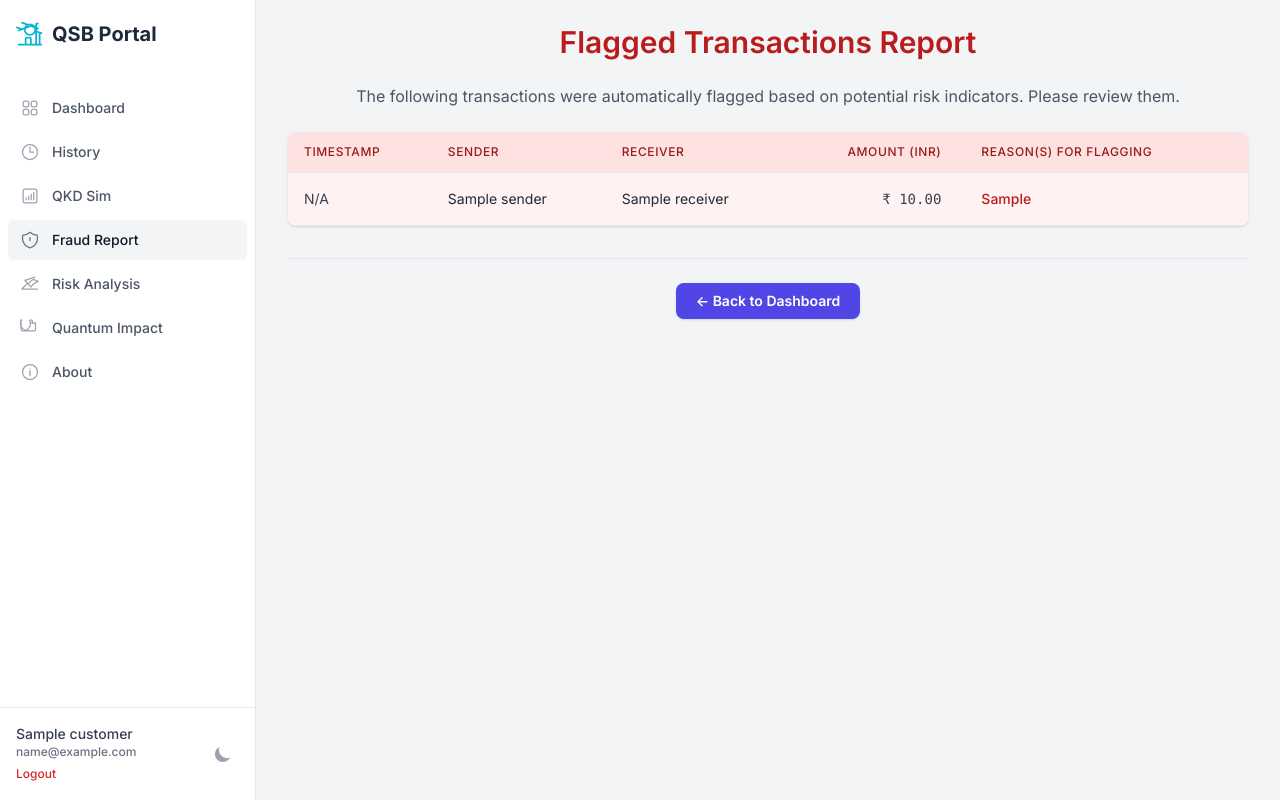
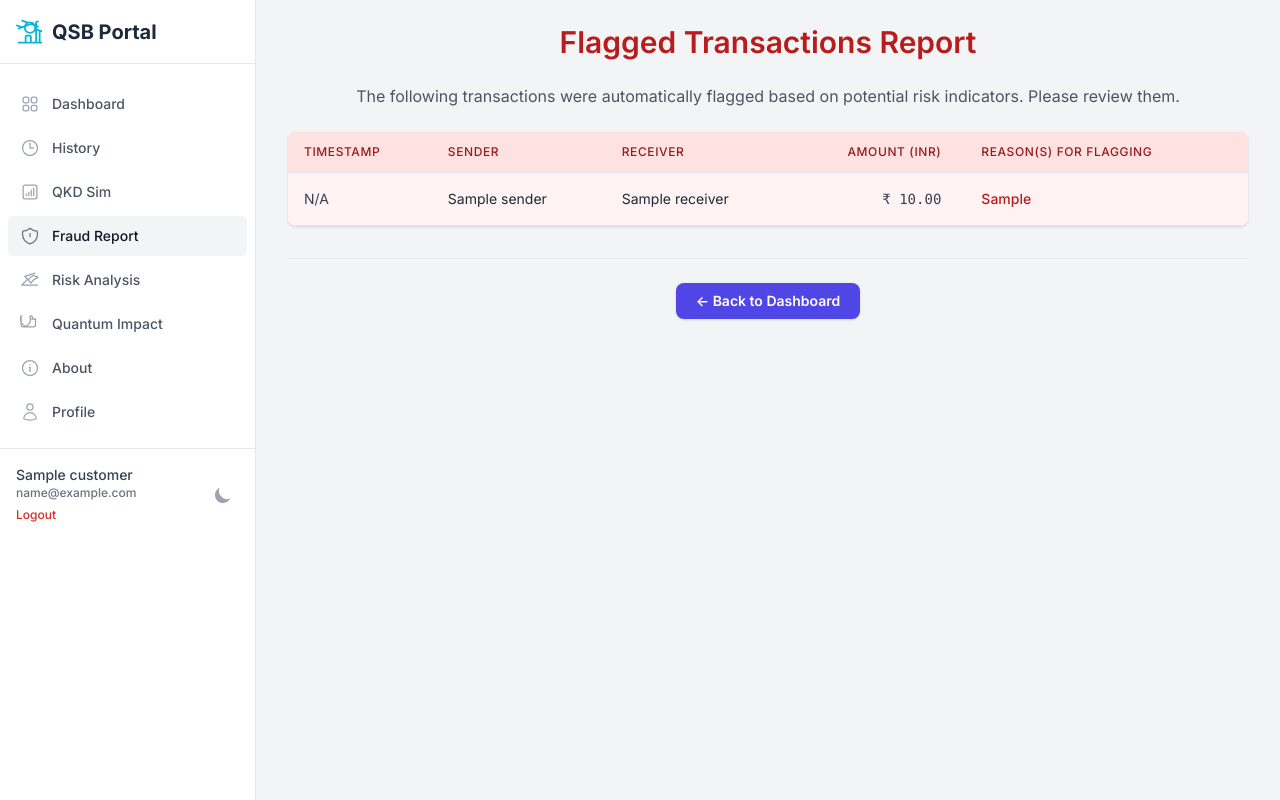
Before and after one commit to karunchakki/fraud-detection-qkd, a Flask app: page /fraud in a window 1280 px wide. Run offline with Flask 3, Linux system fonts and the light colour scheme; the visitor is signed in with stand-in values (Sample User, id 1); a database or web service that is not in the repository returns one stand-in record (values such as "Sample title"); parts of the project's set-up code (start-up, migrations or seed data) failed here and were passed over; some libraries are stand-ins or nearby versions.

Commit message:
Update base.html

```diff
--- a/templates/base.html
+++ b/templates/base.html
@@ -58,23 +58,28 @@
 <div class="flex h-screen overflow-hidden">
 
     {# --- Sidebar Navigation (Desktop - hidden on small screens) --- #}
-    {# Added id="desktop-sidebar", fixed positioning for mobile overlay, transforms, transitions #}
+    {# Restructured for proper scrolling of links + footer #}
     <aside id="desktop-sidebar"
            class="fixed inset-y-0 left-0 z-40 flex flex-shrink-0 w-64 flex-col border-r border-neutral-200 dark:border-primary-800 bg-white dark:bg-primary-900
                   transform -translate-x-full transition-transform duration-300 ease-in-out {# Start hidden off-screen on mobile #}
                   lg:relative lg:translate-x-0 lg:flex {# Always visible and in place on large screens #}
-                  ">
-        <div class="flex flex-col flex-grow pt-5 pb-4 overflow-y-auto">
-            {# Sidebar Header / Logo #}
-            <div class="flex items-center flex-shrink-0 px-4 mb-5">
+                  h-full"> {# Ensure aside takes full height for flex-col to work #}
+
+        {# Sidebar Header / Logo (Fixed height, non-scrolling part) #}
+        <div class="flex items-center flex-shrink-0 px-4 h-16 border-b border-neutral-200 dark:border-primary-800"> {# Added fixed height & border #}
             <a href="{{ url_for('index') }}" class="text-primary-800 dark:text-white hover:text-accent-500 dark:hover:text-accent-300 transition-colors duration-200 ease-in-out text-xl font-bold flex items-center">
                 {# Placeholder Logo SVG #}
                 <svg xmlns="http://www.w3.org/2000/svg" class="h-7 w-7 mr-2 inline-block text-accent-500 dark:text-accent-400" fill="none" viewBox="0 0 24 24" stroke="currentColor" stroke-width="1.5"> <path stroke-linecap="round" stroke-linejoin="round" d="M8.25 21v-4.875c0-.621.504-1.125 1.125-1.125h2.25c.621 0 1.125.504 1.125 1.125V21m0 0h4.5V3.545M12.75 21h7.5V10.75M2.25 21h1.5m18 0h-18M2.25 9l4.5-1.636M18.75 3l-1.5.545m0 6.205l3 1m1.5.5l-1.5-.5M6.75 7.364l-1.5 .545m0 0l-3-1m-1.5-.5l1.5.5m7.5-3l-4.5-1.636M6.75 7.364l6-2.182m0 0l6 2.182M12 12.75a4.5 4.5 0 110-9 4.5 4.5 0 010 9z" /> </svg>
                 QSB Portal
             </a>
         </div>
-            {# Sidebar Nav Links #}
-            <nav class="mt-5 flex-1 px-2 space-y-1" id="desktop-nav-links">
+
+        {# --- Scroll Container for Nav Links + Footer --- #}
+        {# Takes remaining space (flex-1) and handles overflow #}
+        <div class="flex-1 flex flex-col overflow-y-auto">
+
+            {# Sidebar Nav Links (Inside the scroll container) #}
+            <nav class="px-2 space-y-1 mt-5 mb-4" id="desktop-nav-links"> {# Added some margin #}
                 {# Define CSS classes for reuse #}
                 {% set base_class = 'group flex items-center px-3 py-2.5 text-sm font-medium rounded-md transition-colors duration-150 ease-in-out' %}
                 {% set normal_class = 'text-neutral-600 dark:text-neutral-300 hover:bg-neutral-100 dark:hover:bg-primary-800 hover:text-neutral-900 dark:hover:text-white' %}
@@ -113,6 +118,10 @@
                         <svg class="{{ icon_base }} {{ icon_active if request.endpoint == 'about' else icon_normal }}" xmlns="http://www.w3.org/2000/svg" fill="none" viewBox="0 0 24 24" stroke-width="1.5" stroke="currentColor"><path stroke-linecap="round" stroke-linejoin="round" d="M11.25 11.25l.041-.02a.75.75 0 011.063.852l-.708 2.836a.75.75 0 001.063.853l.041-.021M21 12a9 9 0 11-18 0 9 9 0 0118 0zm-9-3.75h.008v.008H12V8.25z" /></svg>
                         About
                     </a>
+                    <a href="{{ url_for('profile') }}" class="{{ base_class }} {{ active_class if request.endpoint == 'profile' else normal_class }}">
+                        <svg class="{{ icon_base }} {{ icon_active if request.endpoint == 'profile' else icon_normal }}" xmlns="http://www.w3.org/2000/svg" fill="none" viewBox="0 0 24 24" stroke-width="1.5" stroke="currentColor"> <path stroke-linecap="round" stroke-linejoin="round" d="M15.75 6a3.75 3.75 0 11-7.5 0 3.75 3.75 0 017.5 0zM4.501 20.118a7.5 7.5 0 0114.998 0A17.933 17.933 0 0112 21.75c-2.676 0-5.216-.584-7.499-1.632z" /> </svg>
+                        Profile
+                    </a>
                 {# Links visible when logged out #}
                 {% else %}
                     <a href="{{ url_for('login') }}" class="{{ base_class }} {{ active_class if request.endpoint == 'login' else normal_class }}">
@@ -133,9 +142,9 @@
                     </a>
                 {% endif %}
             </nav>
-        </div>
-        {# Sidebar Footer with User Info and Theme Toggle #}
-        <div class="flex-shrink-0 flex border-t border-neutral-200 dark:border-primary-800 p-4">
+
+            {# Sidebar Footer (Inside the scroll container, **mt-auto REMOVED**) #}
+            <div class="flex-shrink-0 border-t border-neutral-200 dark:border-primary-800 p-4"> {# Removed mt-auto #}
                  <div class="flex-shrink-0 w-full group block">
                     <div class="flex items-center">
                         {# User Info (if logged in) #}
@@ -161,13 +170,14 @@
                         </button>
                     </div>
                  </div>
-        </div>
+            </div> {# End Sidebar Footer #}
+
+        </div> {# --- End Scroll Container for Nav Links + Footer --- #}
     </aside>
     {# --- End Sidebar Navigation --- #}
 
 
     {# --- Mobile Sidebar Overlay --- #}
-    {# This div covers the main content when the mobile sidebar is open #}
     <div id="sidebar-overlay" class="fixed inset-0 bg-gray-600 bg-opacity-75 z-30 lg:hidden opacity-0 invisible transition-opacity duration-300 ease-linear"></div>
 
 
@@ -213,44 +223,50 @@
         <div class="w-full px-2 h-16 flex items-center justify-around" id="mobile-nav-links">
              {# Define mobile nav link classes #}
              {% set mobile_base = 'flex flex-col items-center justify-center text-center text-neutral-500 dark:text-neutral-400 hover:text-accent-600 dark:hover:text-accent-400 w-full h-full px-1 transition-colors duration-150 ease-in-out' %}
-             {% set mobile_active = 'text-accent-600 dark:text-accent-400 border-t-2 border-accent-600 -mt-px' %} {# Active indicator #}
+             {% set mobile_active_base = 'text-accent-600 dark:text-accent-400 border-t-2 border-accent-600 -mt-px' %} {# Active indicator base style #}
 
              {# Links shown when logged in #}
              {% if session_user %}
-                 <a href="{{ url_for('index') }}" class="{{ mobile_base }} {{ mobile_active if request.endpoint == 'index' else '' }}">
+                 {# Dashboard Link #}
+                 <a href="{{ url_for('index') }}" class="{{ mobile_base }} {{ mobile_active_base if request.endpoint == 'index' else '' }}">
                     <svg xmlns="http://www.w3.org/2000/svg" class="h-6 w-6 mb-1" fill="none" viewBox="0 0 24 24" stroke-width="1.5" stroke="currentColor"><path stroke-linecap="round" stroke-linejoin="round" d="M3.75 6A2.25 2.25 0 016 3.75h2.25A2.25 2.25 0 0110.5 6v2.25a2.25 2.25 0 01-2.25 2.25H6a2.25 2.25 0 01-2.25-2.25V6zM3.75 15.75A2.25 2.25 0 016 13.5h2.25a2.25 2.25 0 012.25 2.25V18a2.25 2.25 0 01-2.25 2.25H6A2.25 2.25 0 013.75 18v-2.25zM13.5 6a2.25 2.25 0 012.25-2.25H18A2.25 2.25 0 0120.25 6v2.25A2.25 2.25 0 0118 10.5h-2.25A2.25 2.25 0 0113.5 8.25V6zM13.5 15.75a2.25 2.25 0 012.25-2.25H18a2.25 2.25 0 012.25 2.25V18A2.25 2.25 0 0118 20.25h-2.25A2.25 2.25 0 0113.5 18v-2.25z" /></svg>
                     <span class="text-xs font-medium block">Dashboard</span>
                  </a>
-                 <a href="{{ url_for('history') }}" class="{{ mobile_base }} {{ mobile_active if request.endpoint == 'history' else '' }}">
+                 {# History Link #}
+                 <a href="{{ url_for('history') }}" class="{{ mobile_base }} {{ mobile_active_base if request.endpoint == 'history' else '' }}">
                     <svg xmlns="http://www.w3.org/2000/svg" class="h-6 w-6 mb-1" fill="none" viewBox="0 0 24 24" stroke-width="1.5" stroke="currentColor"><path stroke-linecap="round" stroke-linejoin="round" d="M12 6v6h4.5m4.5 0a9 9 0 11-18 0 9 9 0 0118 0z" /></svg>
                     <span class="text-xs font-medium block">History</span>
                  </a>
                  {# Transfer Link - Example linking to index page anchor #}
-                 <a href="{{ url_for('index') }}#perform-transfer" class="{{ mobile_base }}">
+                 <a href="{{ url_for('index') }}#perform-transfer" class="{{ mobile_base }}"> {# No active state for anchor link #}
                     <svg xmlns="http://www.w3.org/2000/svg" class="h-6 w-6 mb-1" fill="none" viewBox="0 0 24 24" stroke-width="1.5" stroke="currentColor"><path stroke-linecap="round" stroke-linejoin="round" d="M7.5 21L3 16.5m0 0L7.5 12M3 16.5h13.5m0-13.5L21 7.5m0 0L16.5 12M21 7.5H7.5" /></svg>
                     <span class="text-xs font-medium block">Transfer</span>
                  </a>
-                  <a href="{{ url_for('qkd_page') }}" class="{{ mobile_base }} {{ mobile_active if request.endpoint == 'qkd_page' else '' }}">
+                 {# QKD Sim Link #}
+                  <a href="{{ url_for('qkd_page') }}" class="{{ mobile_base }} {{ mobile_active_base if request.endpoint == 'qkd_page' else '' }}">
                      <svg xmlns="http://www.w3.org/2000/svg" class="h-6 w-6 mb-1" fill="none" viewBox="0 0 24 24" stroke-width="1.5" stroke="currentColor"><path stroke-linecap="round" stroke-linejoin="round" d="M7.5 14.25v2.25m3-4.5v4.5m3-6.75v6.75m3-9v9M6 20.25h12A2.25 2.25 0 0020.25 18V6A2.25 2.25 0 0018 3.75H6A2.25 2.25 0 003.75 6v12A2.25 2.25 0 006 20.25z" /></svg>
                      <span class="text-xs font-medium block">QKD Sim</span>
                  </a>
-                 {# "More" button - requires JS to handle its action (e.g., open sidebar or modal) #}
-                 <button type="button" id="mobile-more-button" class="{{ mobile_base }}">
-                     <svg xmlns="http://www.w3.org/2000/svg" class="h-6 w-6 mb-1" fill="none" viewBox="0 0 24 24" stroke-width="1.5" stroke="currentColor"><path stroke-linecap="round" stroke-linejoin="round" d="M3.75 6.75h16.5M3.75 12h16.5m-16.5 5.25h16.5" /></svg>
-                     <span class="text-xs font-medium block">More</span>
-                 </button>
+
+                 {# Profile Link (replaces More) #}
+                 <a href="{{ url_for('profile') }}" class="flex flex-col items-center w-full pt-2 pb-1 text-center {% if request.endpoint == 'profile' %}text-accent-600 dark:text-accent-400 border-t-2 border-accent-600 -mt-px{% else %}text-neutral-500 dark:text-neutral-400 hover:text-accent-600 dark:hover:text-accent-400{% endif %} transition-colors duration-150 ease-in-out">
+                    <svg xmlns="http://www.w3.org/2000/svg" class="h-6 w-6 mb-1" fill="none" viewBox="0 0 24 24" stroke="currentColor" stroke-width="1.5">
+                      <path stroke-linecap="round" stroke-linejoin="round" d="M5.121 17.804A13.937 13.937 0 0112 16c2.5 0 4.847.655 6.879 1.804M15 10a3 3 0 11-6 0 3 3 0 016 0zm6 2a9 9 0 11-18 0 9 9 0 0118 0z" />
+                    </svg>
+                    <span class="text-xs font-medium block">Profile</span>
+                 </a>
 
              {# Links shown when logged out #}
              {% else %}
-                 <a href="{{ url_for('about') }}" class="{{ mobile_base }} {{ mobile_active if request.endpoint == 'about' else '' }}">
+                 <a href="{{ url_for('about') }}" class="{{ mobile_base }} {{ mobile_active_base if request.endpoint == 'about' else '' }}">
                     <svg xmlns="http://www.w3.org/2000/svg" class="h-6 w-6 mb-1" fill="none" viewBox="0 0 24 24" stroke-width="1.5" stroke="currentColor"><path stroke-linecap="round" stroke-linejoin="round" d="M11.25 11.25l.041-.02a.75.75 0 011.063.852l-.708 2.836a.75.75 0 001.063.853l.041-.021M21 12a9 9 0 11-18 0 9 9 0 0118 0zm-9-3.75h.008v.008H12V8.25z" /></svg>
                     <span class="text-xs font-medium block">About</span>
                  </a>
-                 <a href="{{ url_for('login') }}" class="{{ mobile_base }} {{ mobile_active if request.endpoint == 'login' else '' }}">
+                 <a href="{{ url_for('login') }}" class="{{ mobile_base }} {{ mobile_active_base if request.endpoint == 'login' else '' }}">
                      <svg xmlns="http://www.w3.org/2000/svg" class="h-6 w-6 mb-1" fill="none" viewBox="0 0 24 24" stroke-width="1.5" stroke="currentColor"><path stroke-linecap="round" stroke-linejoin="round" d="M15.75 9V5.25A2.25 2.25 0 0013.5 3h-6a2.25 2.25 0 00-2.25 2.25v13.5A2.25 2.25 0 007.5 21h6a2.25 2.25 0 002.25-2.25V15m3 0l3-3m0 0l-3-3m3 3H9" /></svg>
                     <span class="text-xs font-medium block">Login</span>
                  </a>
-                  <a href="{{ url_for('register_customer') }}" class="{{ mobile_base }} {{ mobile_active if request.endpoint == 'register_customer' else '' }}">
+                  <a href="{{ url_for('register_customer') }}" class="{{ mobile_base }} {{ mobile_active_base if request.endpoint == 'register_customer' else '' }}">
                     <svg xmlns="http://www.w3.org/2000/svg" class="h-6 w-6 mb-1" fill="none" viewBox="0 0 24 24" stroke-width="1.5" stroke="currentColor"><path stroke-linecap="round" stroke-linejoin="round" d="M19 7.5v3m0 0v3m0-3h3m-3 0h-3m-2.25-4.125a3.375 3.375 0 11-6.75 0 3.375 3.375 0 016.75 0zM4 19.235v-.11a6.375 6.375 0 0112.75 0v.109A12.318 12.318 0 0110.374 21c-2.331 0-4.512-.645-6.374-1.766z" /></svg>
                     <span class="text-xs font-medium block">Register</span>
                  </a>
```
Lines whose indentation alone changed are shown as unchanged.
